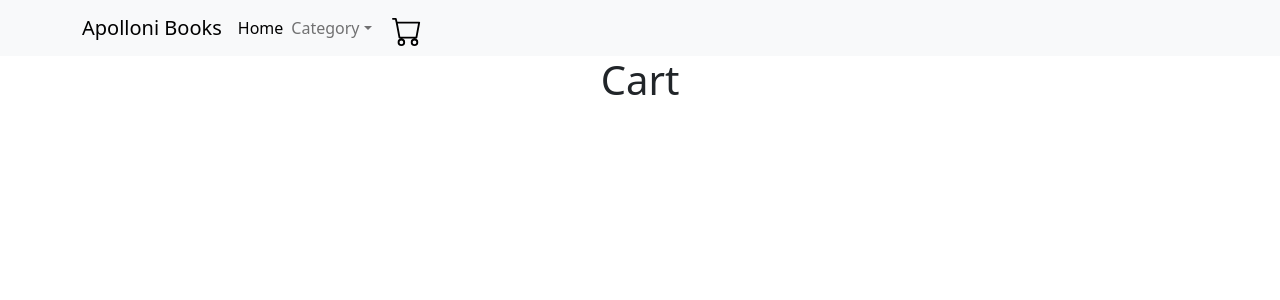
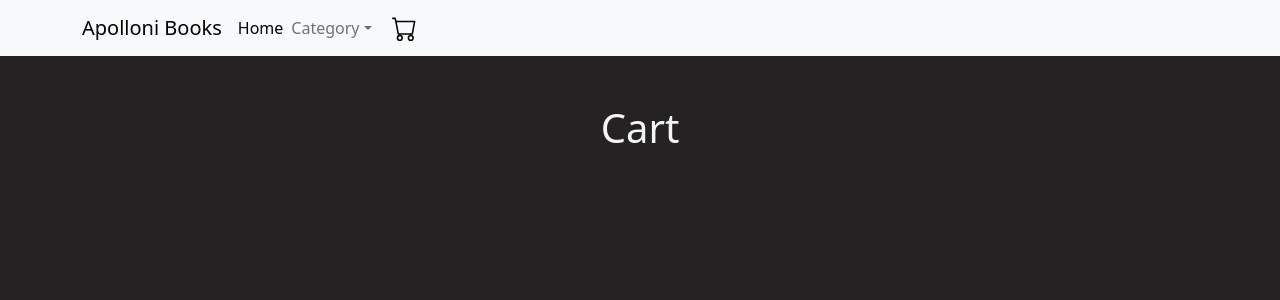
Before and after one commit to sdeymonnaz/ReactCH, a React (Create React App) app: page /cart in a window 1280 px wide. Shown: the top 300 px of the page. Built offline with nearby package versions, Linux system fonts and the light colour scheme.

Commit message:
primera entrega final

```diff
--- /dev/null
+++ b/src/components/Cart.css
@@ -0,0 +1,6 @@
+#cartContainer{
+    background-color:rgb(36, 34, 34);
+    color: whitesmoke;
+    height: 100vh;
+    padding-top: 3rem;
+}
--- /dev/null
+++ b/src/components/Cart.js
@@ -0,0 +1,12 @@
+import React from "react";
+import './Cart.css';
+
+const Cart = () => {
+  return (
+    <div id="cartContainer">
+    <h1>Cart</h1>
+    </div>
+  );
+};
+
+export default Cart;
--- a/src/components/CartWidget.js
+++ b/src/components/CartWidget.js
@@ -6,8 +6,8 @@ const CartWidget = () => {
         <Container>
             <img
                 src={cart}
-                width="30"
-                height="30"
+                width="25"
+                height="25"
                 className="d-inline-block align-top"
                 alt="cart logo"
             />
--- a/src/components/GetItem.js
+++ b/src/components/GetItem.js
@@ -1,5 +1,3 @@
-
-
 export const getItem = (
     products,
     itemId,
--- /dev/null
+++ b/src/components/NotFound.css
@@ -0,0 +1,6 @@
+#notFoundContainer{
+    background-color:rgb(36, 34, 34);
+    color: whitesmoke;
+    height: 100vh;
+    padding-top: 3rem;
+}
--- /dev/null
+++ b/src/components/NotFound.js
@@ -0,0 +1,13 @@
+import React from "react";
+import './NotFound.css';
+
+const NotFound = () => {
+  return (
+    <div id="notFoundContainer">
+    <h1>404</h1>
+    <h2>Page not found</h2>
+    </div>
+  );
+};
+
+export default NotFound;
--- a/src/components/Routes.js
+++ b/src/components/Routes.js
@@ -3,7 +3,10 @@ import { BrowserRouter, Switch, Route } from "react-router-dom";
 import NavBar from "./NavBar.js";
 import ItemDetailContainer from "./ItemDetailContainer";
 import ItemListContainer from "./ItemListContainer";
+import NotFound from "./NotFound";
+import Cart from "./Cart";
 import { products } from "../products";
+
 
 const Routes = () => {
   return (
@@ -20,10 +23,10 @@ const Routes = () => {
           <ItemDetailContainer products={products}/>
         </Route>
         <Route path="/cart">
-            <h1>Cart</h1>
+            <Cart />
         </Route>
         <Route path="*">
-          <h1>404 Not found</h1>
+          <NotFound />
         </Route>
       </Switch>
     </BrowserRouter>
```
Also changed, not shown: src/components/ItemDetailContainer.js (+0 -39 lines).
